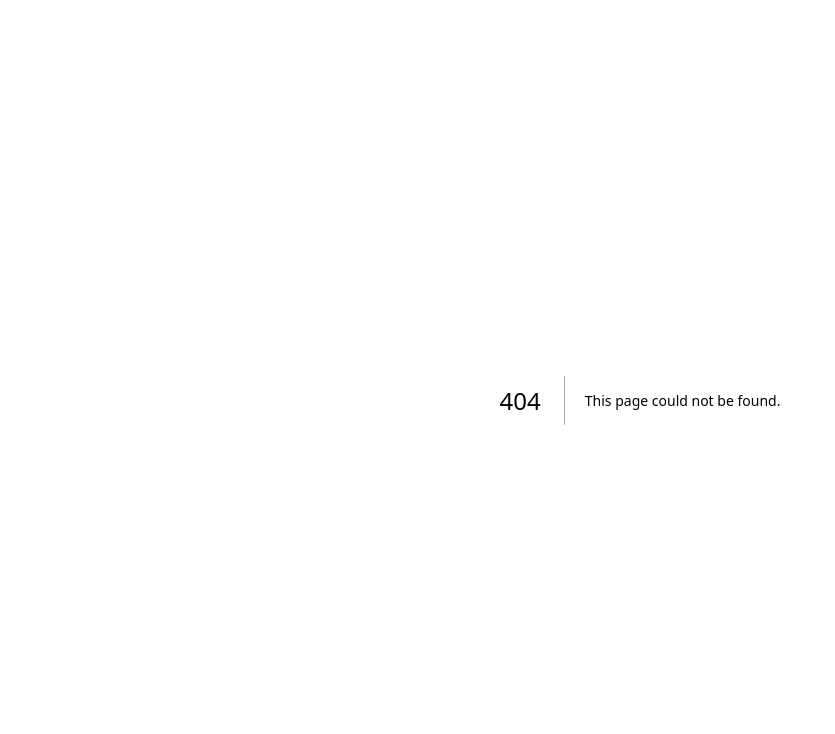
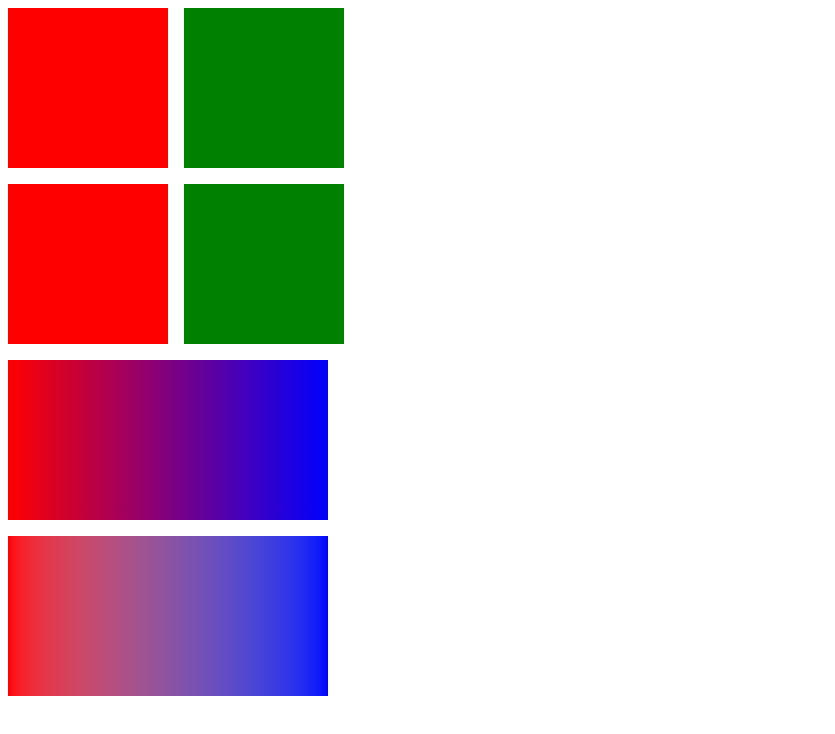
Before and after one commit to gauravshuklarwit/new-web-features, a Next.js app: page /relative-colors in a window 1280 px wide. Before the commit this address had no page. Shown: the top 734 px of the page, without its empty margins (0-835 px from the left). Built offline with nearby package versions, Linux system fonts and the light colour scheme.

Commit message:
Learn relative colors syntax in CSS

```diff
--- a/src/app/page.tsx
+++ b/src/app/page.tsx
@@ -9,6 +9,9 @@
         <li>
           <Link href="/at-property">The @property Rule</Link>
         </li>
+        <li>
+          <Link href="/relative-colors">Relative Colors</Link>
+        </li>
       </ol>
     </div>
   );
--- /dev/null
+++ b/src/app/relative-colors/page.css
@@ -0,0 +1,73 @@
+.container {
+  display: grid;
+  gap: 1rem;
+}
+
+.colors-group-1,
+.colors-group-2 {
+  display: flex;
+  gap: 1rem;
+}
+
+.box {
+  width: 10rem;
+  height: 10rem;
+}
+
+.colors-group-1 {
+  --clr-box-1: hsl(from red h s l);
+  --clr-box-2: hsl(from green h s l);
+}
+
+.box-1 {
+  background-color: var(--clr-box-1);
+}
+
+.box-2 {
+  background-color: var(--clr-box-2);
+}
+
+.colors-group-2 {
+  --clr-box-3: oklch(from red l c h);
+  --clr-box-4: oklch(from green l c h);
+}
+
+.box-3 {
+  background-color: var(--clr-box-3);
+}
+
+.box-4 {
+  background-color: var(--clr-box-4);
+}
+
+.gradients {
+  display: grid;
+  gap: 1rem;
+}
+
+.gradient {
+  width: 20rem;
+  height: 10rem;
+}
+
+.gradient-1 {
+  --gradient-start: red;
+  --gradient-end: blue;
+
+  background-image: linear-gradient(
+    to right,
+    var(--gradient-start),
+    var(--gradient-end)
+  );
+}
+
+.gradient-2 {
+  --gradient-start: oklch(from red l c h);
+  --gradient-end: oklch(from blue l c h);
+
+  background-image: linear-gradient(
+    to right,
+    var(--gradient-start),
+    var(--gradient-end)
+  );
+}
--- /dev/null
+++ b/src/app/relative-colors/page.tsx
@@ -0,0 +1,22 @@
+import "./page.css";
+
+export default function Page() {
+  return (
+    <div className="container">
+      <div className="colors-group-1">
+        <div className="box box-1"></div>
+        <div className="box box-2"></div>
+      </div>
+
+      <div className="colors-group-2">
+        <div className="box box-3"></div>
+        <div className="box box-4"></div>
+      </div>
+
+      <div className="gradients">
+        <div className="gradient gradient-1"></div>
+        <div className="gradient gradient-2"></div>
+      </div>
+    </div>
+  );
+}
```
